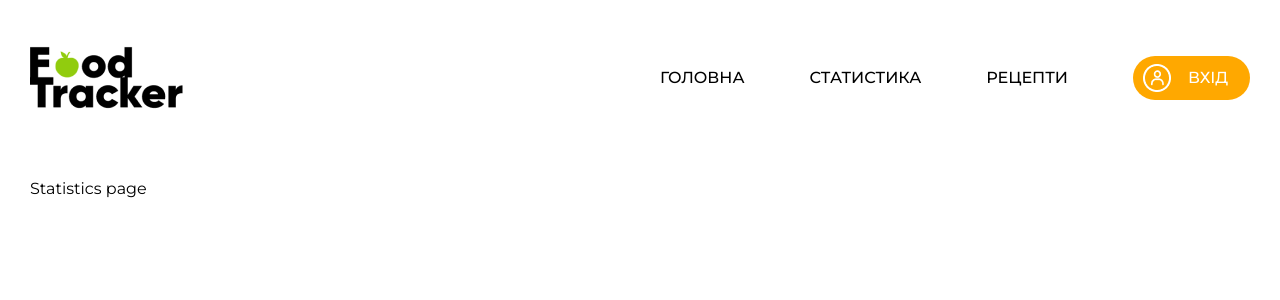
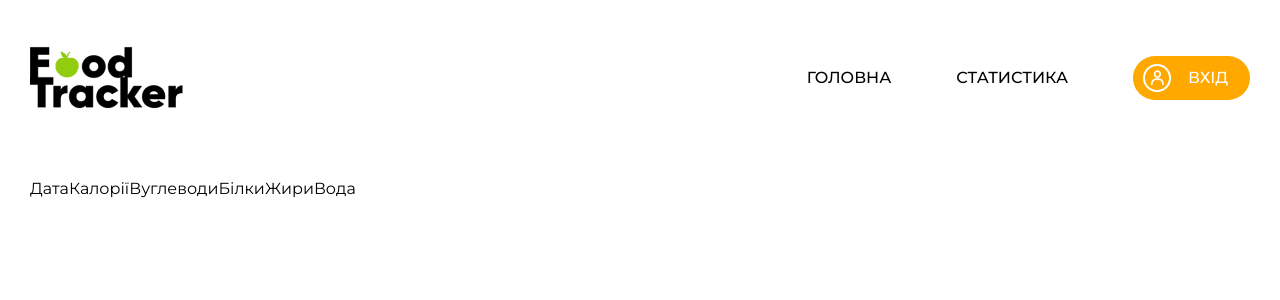
Before and after one commit to Cheburashka0072/food_tracker, a React (Create React App) app: page /statistics in a window 1280 px wide. Shown: the top 300 px of the page. Built offline with nearby package versions, Linux system fonts and the light colour scheme.

Commit message:
Timestamp bug fixed, stats added on stats page

```diff
--- a/src/components/header/Header.jsx
+++ b/src/components/header/Header.jsx
@@ -21,9 +21,6 @@ function Header() {
                                 <Link to="/statistics">СТАТИСТИКА </Link>
                             </li>
                             <li>
-                <Link to="/recipes">РЕЦЕПТИ</Link>
-              </li>
-              <li>
                                 <a href="#!" className="header__nav-btn">
                                     <img
                                         className="header__nav-btn-img"
--- a/src/pages/Main.jsx
+++ b/src/pages/Main.jsx
@@ -141,7 +141,8 @@ const Main = () => {
     const [addDishModal, setAddDishModal] = useState(false);
 
     const addMeal = (dish, mealType) => {
-        setPersonMeals([...personMeals, { id: Date.now(), ...dish }]);
+        const timestamp = Date.now();
+        setPersonMeals([...personMeals, { id: timestamp, ...dish }]);
         const editedMeals = [...meals];
         const mealIndex = editedMeals.findIndex(
             (meal) => meal.text === mealType
@@ -151,7 +152,7 @@ const Main = () => {
                 ...editedMeals[mealIndex],
                 dishes: [
                     ...editedMeals[mealIndex].dishes,
-                    { id: Date.now(), ...dish },
+                    { id: timestamp, ...dish },
                 ],
             };
             setMeals(editedMeals);
--- a/src/pages/Statistics.jsx
+++ b/src/pages/Statistics.jsx
@@ -1,7 +1,52 @@
-import React from "react";
+import React, { useState } from "react";
 
 const Statistics = () => {
-  return <div>Statistics page</div>;
+    const localStats = localStorage.getItem("recordedStats");
+    const [stats, setStats] = useState(JSON.parse(localStats) || []);
+    return (
+        <div>
+            <div style={{ display: "flex" }}>
+                <div>Дата</div>
+                <div>Калорії</div>
+                <div>Вуглеводи</div>
+                <div>Білки</div>
+                <div>Жири</div>
+                <div>Вода</div>
+            </div>
+            {stats.map((stat) => (
+                <div style={{ display: "flex" }}>
+                    <div>
+                        {new Date(stat.timestamp).toLocaleDateString("uk-UA", {
+                            year: "numeric",
+                            month: "numeric",
+                            day: "numeric",
+                        })}
+                    </div>
+                    <div>
+                        {stat.personMeals
+                            .map((meal) => meal.calories)
+                            .reduce((prev, curr) => prev + curr)}
+                    </div>
+                    <div>
+                        {stat.personMeals
+                            .map((meal) => meal.carbohydrates)
+                            .reduce((prev, curr) => prev + curr)}
+                    </div>
+                    <div>
+                        {stat.personMeals
+                            .map((meal) => meal.proteins)
+                            .reduce((prev, curr) => prev + curr)}
+                    </div>
+                    <div>
+                        {stat.personMeals
+                            .map((meal) => meal.fats)
+                            .reduce((prev, curr) => prev + curr)}
+                    </div>
+                    <div>{stat.water}</div>
+                </div>
+            ))}
+        </div>
+    );
 };
 
 export default Statistics;
```
Lines whose indentation alone changed are shown as unchanged.
